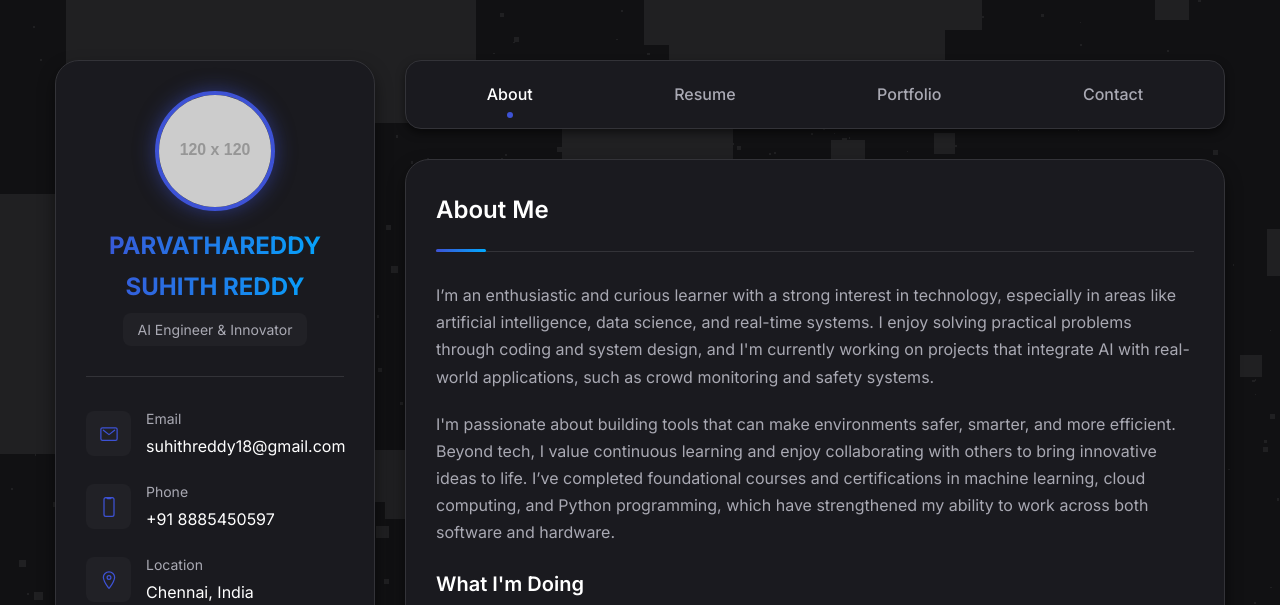
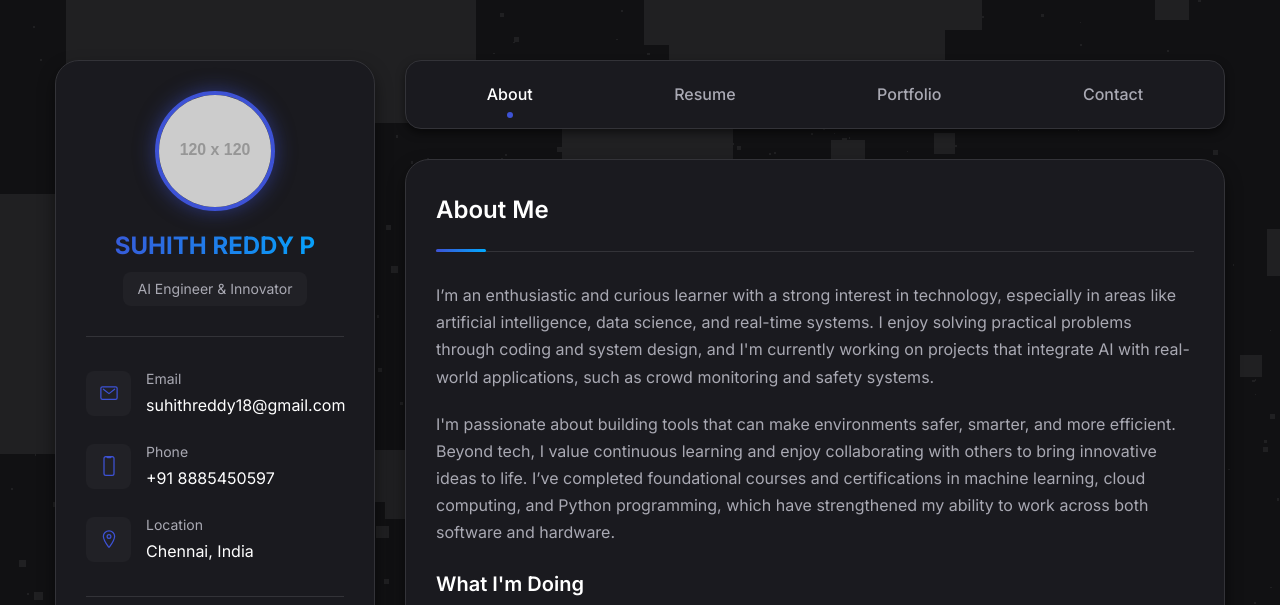
Before and after one commit to ParvathareddySuhith/finalblog, a plain HTML site: page index.html in a window 1280 px wide. Shown: the top 605 px of the page. Drawn offline with nearby package versions, Linux system fonts and the light colour scheme; placeholder pictures from the web are drawn by us; animation ran at ten frames a second.

Commit message:
Update index.html

```diff
--- a/index.html
+++ b/index.html
@@ -35,7 +35,7 @@
                     <img src="https://placehold.co/120x120/3d52d5/ffffff?text=SR" alt="Suhith Reddy Avatar" width="120">
                 </figure>
                 <div class="info-content">
-                    <h1 class="name" title="PARVATHAREDDY SUHITH REDDY">PARVATHAREDDY SUHITH REDDY</h1>
+                    <h1 class="name" title="PARVATHAREDDY SUHITH REDDY">SUHITH REDDY P</h1>
                     <p class="title">AI Engineer & Innovator</p>
                 </div>
             </div>
```
